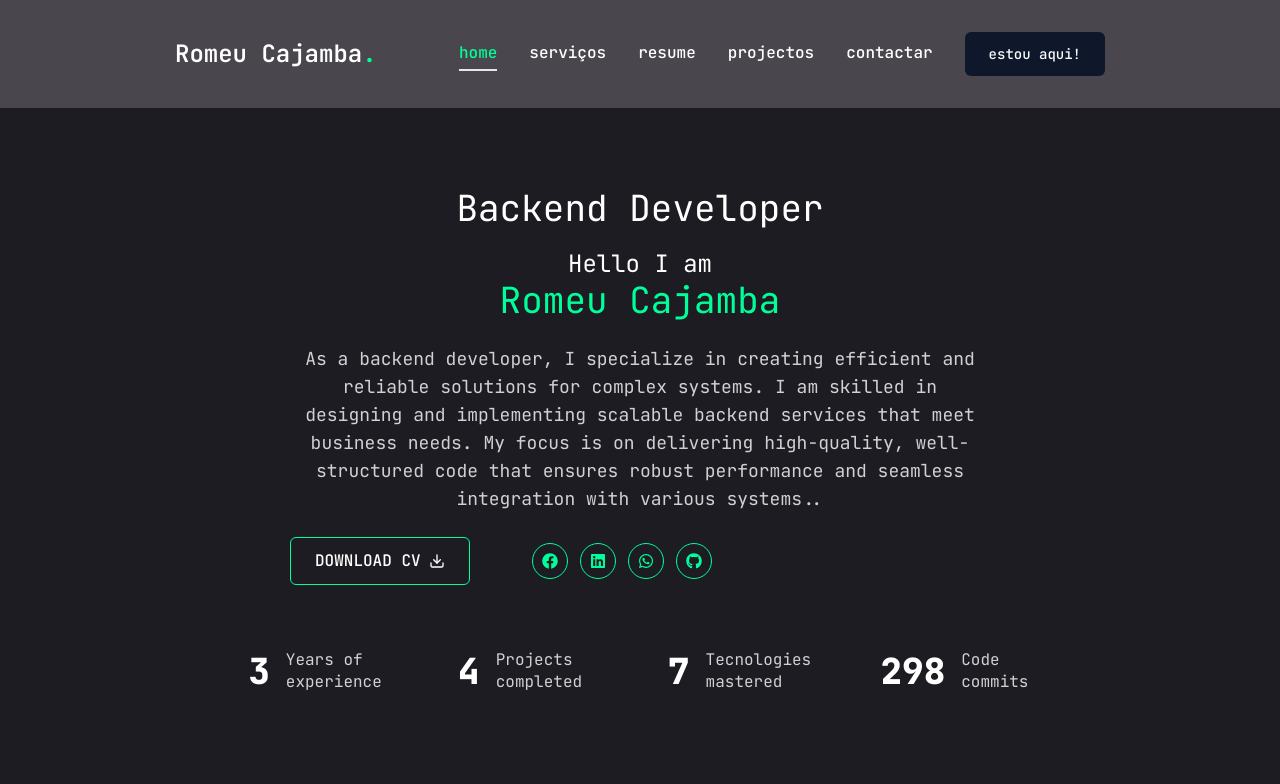
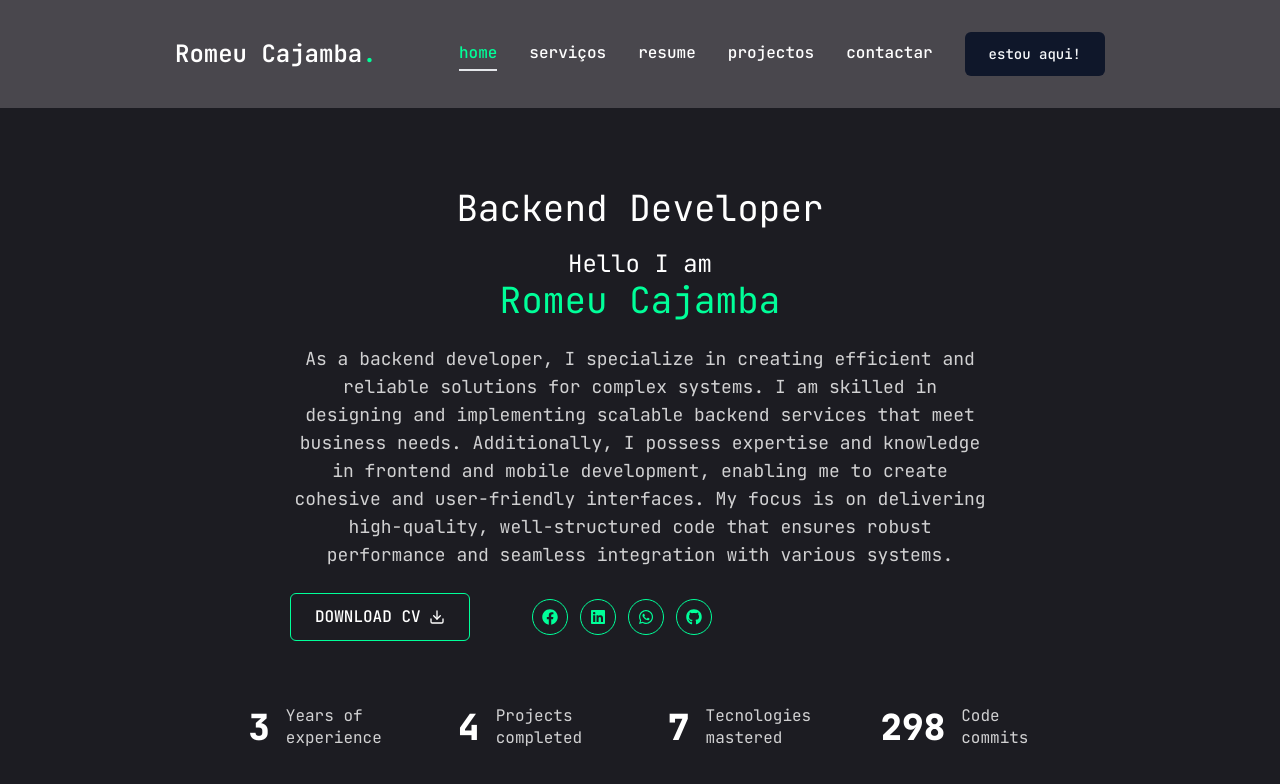
Before and after one commit to romeucajamba/portfolio_Cajamba, a Next.js app: page / in a window 1280 px wide. Shown: the top 784 px of the page. Built offline with nearby package versions, Linux system fonts and the light colour scheme.

Commit message:
alteracacao da frase

```diff
--- a/src/app/page.tsx
+++ b/src/app/page.tsx
@@ -17,11 +17,11 @@ export default function Home() {
             </h1>
 
             <p className="text-sm md:text-md lg:text-lg max-w-[700px] mb-6 text-white/80 ">
-              As a backend developer, I specialize in creating efficient and reliable solutions
-              for complex systems. I am skilled in designing and implementing scalable backend
-              services that meet business needs. My focus is on delivering high-quality,
-              well-structured code that ensures robust performance and seamless integration
-              with various systems..
+              As a backend developer, I specialize in creating efficient and reliable solutions for
+              complex systems. I am skilled in designing and implementing scalable backend services
+              that meet business needs. Additionally, I possess expertise and knowledge in frontend
+              and mobile development, enabling me to create cohesive and user-friendly interfaces. My focus is on delivering
+              high-quality, well-structured code that ensures robust performance and seamless integration with various systems.
             </p>
 
             <div className="flex flex-col md:flex-row items-center gap-8">
```
